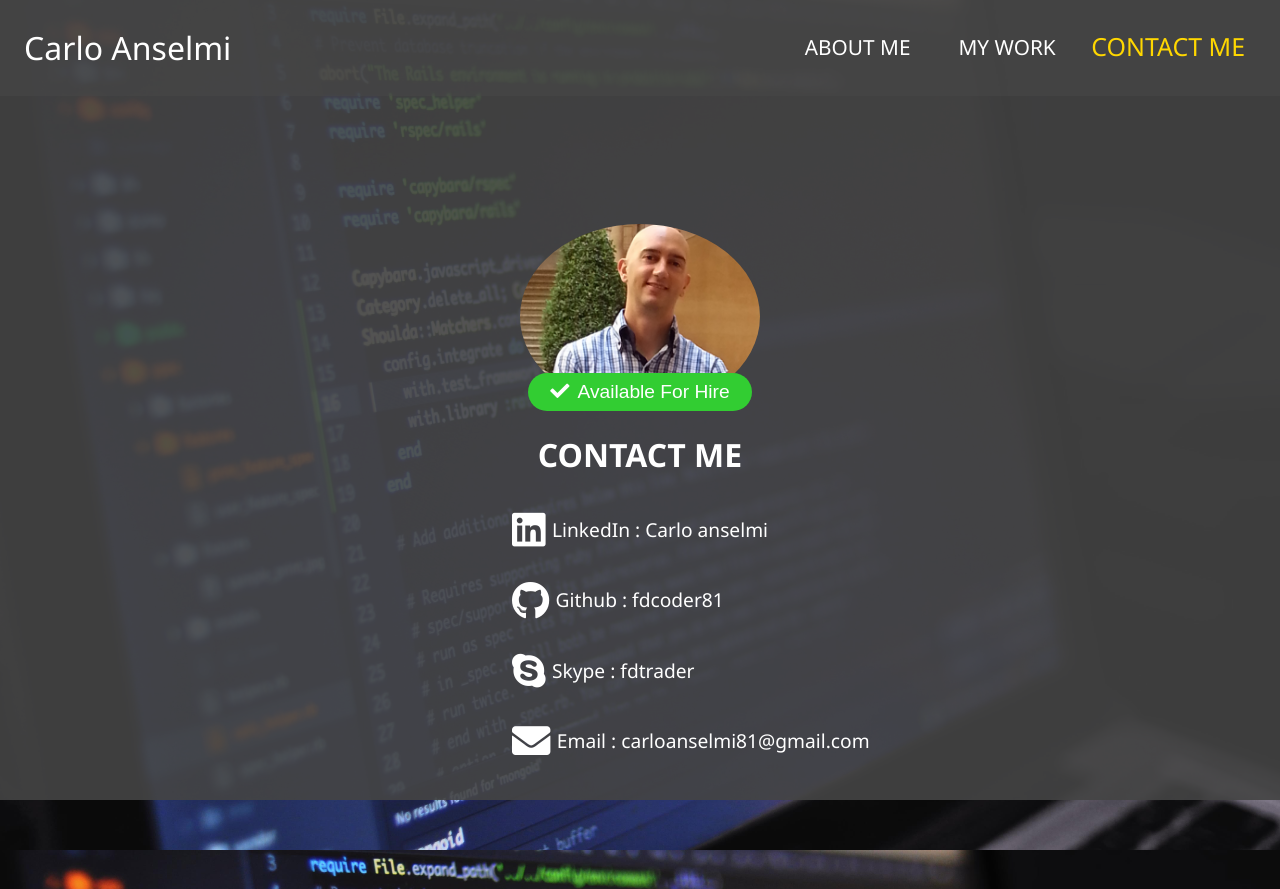
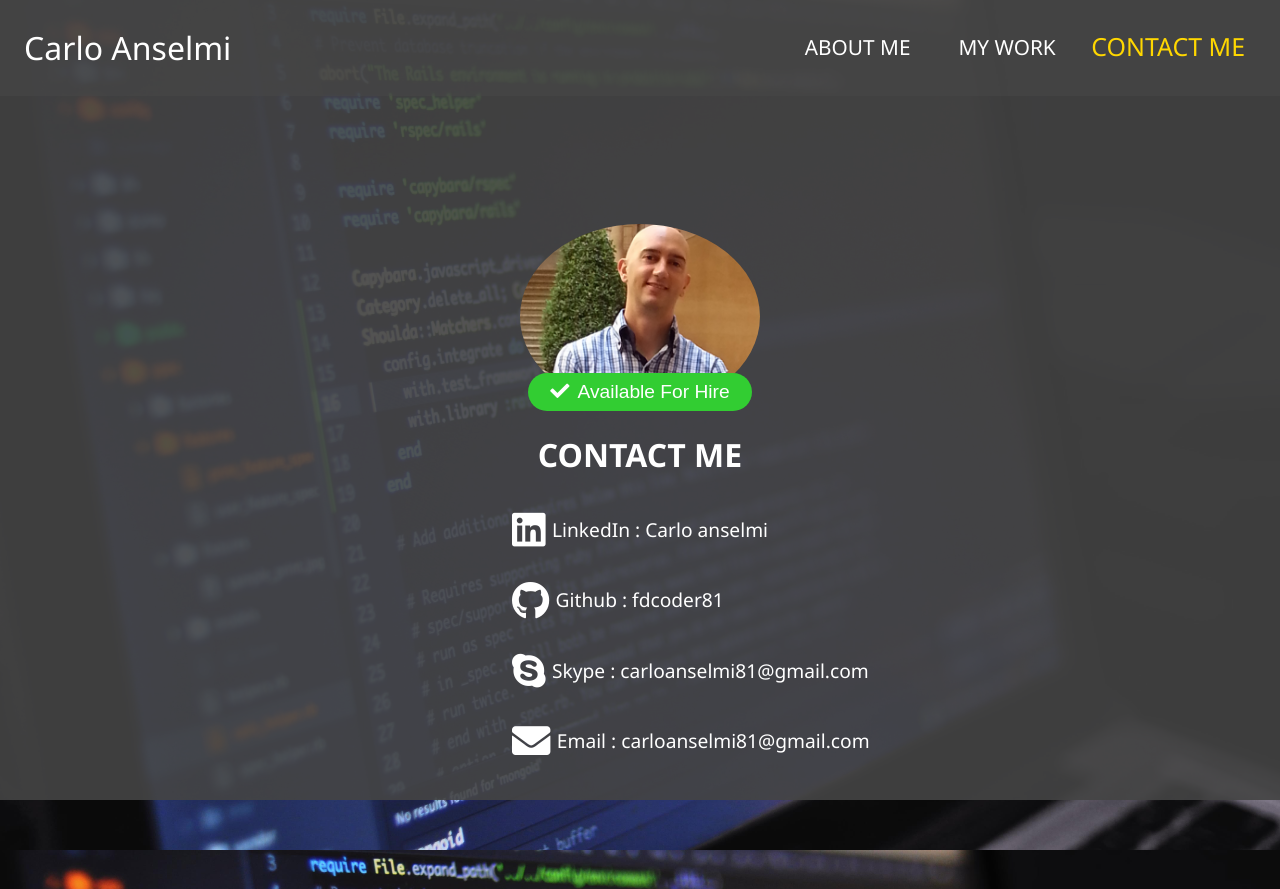
Before and after one commit to fdcoder81/portfolio2019, a React (Create React App) app: page /contact in a window 1280 px wide. Built offline with nearby package versions, Linux system fonts and the light colour scheme.

Commit message:
Fixed skype link

```diff
--- a/src/Contact.js
+++ b/src/Contact.js
@@ -39,9 +39,9 @@ const Contact = () => {
         </div>
 
         <div className="icon">
-          <a href="skype:fdtrader?chat">
+          <a href="skype:live:.cid.a672bb53d82bda0d?chat">
             <i class="fab fa-skype fa-2x" />
-            <span>Skype : fdtrader</span>
+            <span>Skype : carloanselmi81@gmail.com</span>
           </a>
         </div>
 
--- a/src/Main.js
+++ b/src/Main.js
@@ -44,7 +44,7 @@ const Main = () => {
           >
             <i class="fab fa-github fa-2x" />
           </a>
-          <a href="skype:fdtrader?chat">
+          <a href="skype:live:.cid.a672bb53d82bda0d?chat?chat">
             <i class="fab fa-skype fa-2x" />
           </a>
           <a href="mailto:carloanselmi81@gmail.com">
```
